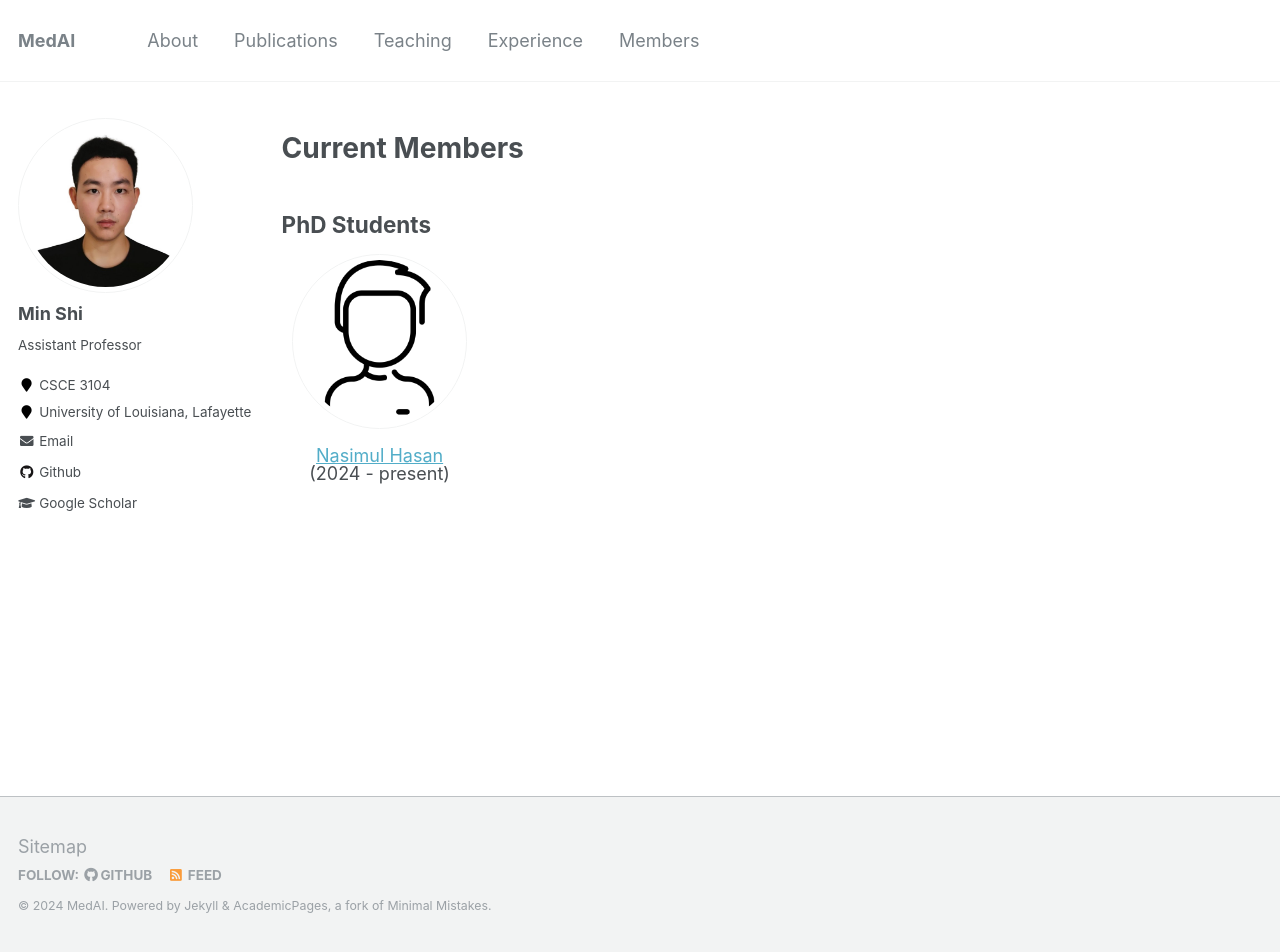
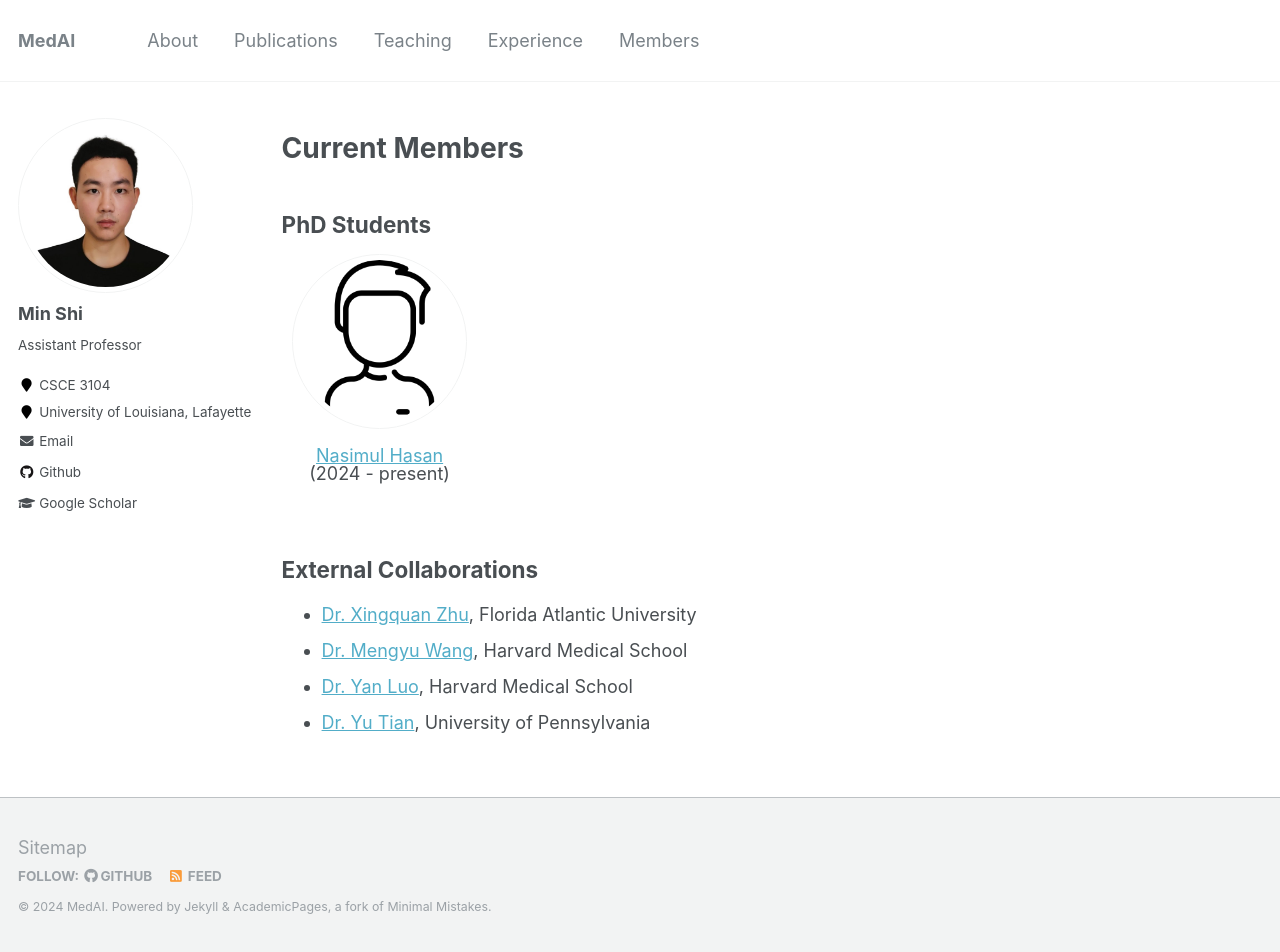
Before and after one commit to shiminxst/shiminxst.github.io, a Jekyll site: the page built from _pages/lab.md, in a window 1280 px wide and 952 px high. Built offline with Jekyll 4.4.1, drawn with Linux system fonts in a browser that asks for light colours.

Commit message:
Update lab.md

```diff
--- a/_pages/lab.md
+++ b/_pages/lab.md
@@ -24,3 +24,9 @@ Current Members
       </center>
     </div>
 </div>
+
+## External Collaborations
+- <a href="https://www.cse.fau.edu/~xqzhu/index.html">Dr. Xingquan Zhu</a>, Florida Atlantic University
+- <a href="https://ophai.hms.harvard.edu/team/dr-wang/">Dr. Mengyu Wang</a>, Harvard Medical School
+- <a href="https://luoyan407.github.io/">Dr. Yan Luo</a>, Harvard Medical School
+- <a href="https://yutianyt.com/">Dr. Yu Tian</a>, University of Pennsylvania
```
